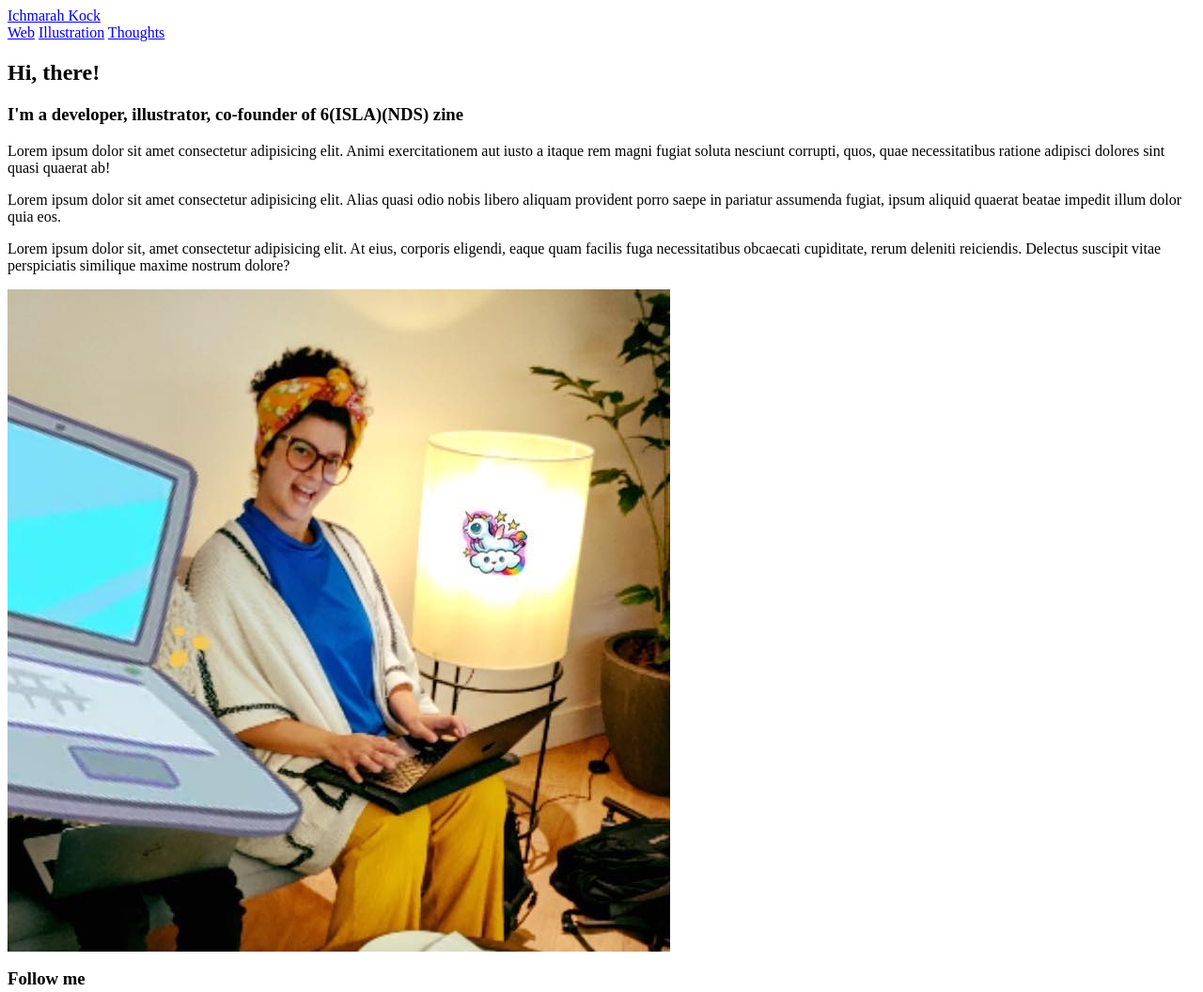
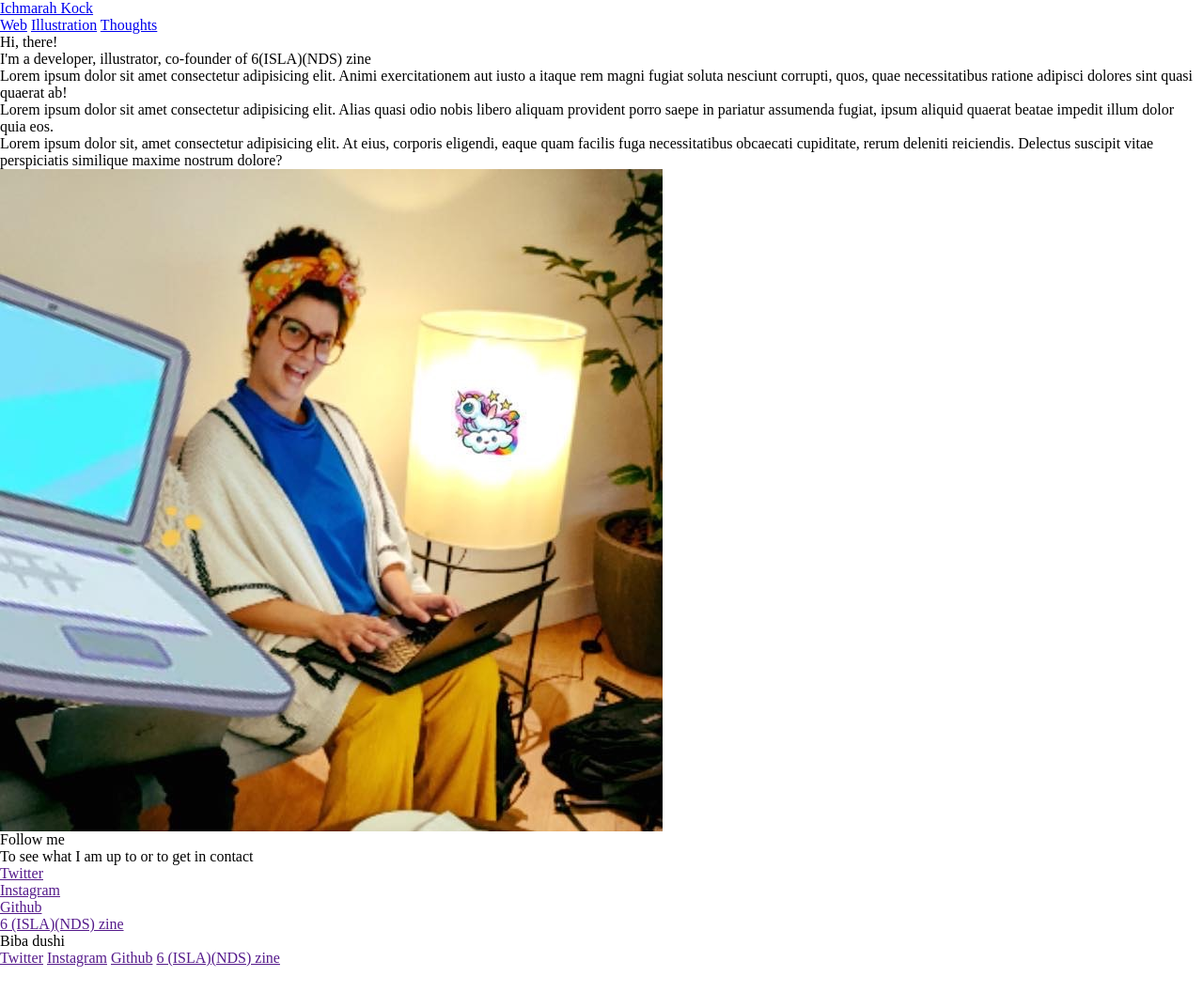
Before and after one commit to ichmarah/first-website, a plain HTML site: page index.html in a window 1280 px wide. Shown: the top 1056 px of the page at 94% size. After the commit the page ends 1029 px from the top, so only its background shows below. Drawn offline with Linux system fonts and the light colour scheme; files whose address does not match are found by name.

```diff
--- a/css/reset.css
+++ b/css/reset.css
@@ -0,0 +1,8 @@
+a, abbr, acronym, address, applet, article, aside, audio, b, big, blockquote, body, canvas, caption, center, cite, code, dd, del, details, dfn, div, dl, dt, em, embed, fieldset, figcaption, figure, footer, form, h1, h2, h3, h4, h5, h6, header, hgroup, html, i, iframe, img, ins, kbd, label, legend, li, mark, menu, nav, object, ol, output, p, pre, q, ruby, s, samp, section, small, span, strike, strong, sub, summary, sup, table, tbody, td, tfoot, th, thead, time, tr, tt, u, ul, var, video {
+  margin: 0;
+  padding: 0;
+  border: 0;
+  font-size: 100%;
+  font: inherit;
+  vertical-align: baseline;
+}
```
Also changed, not shown: index.html (+2 -2 lines), 1 other file.
